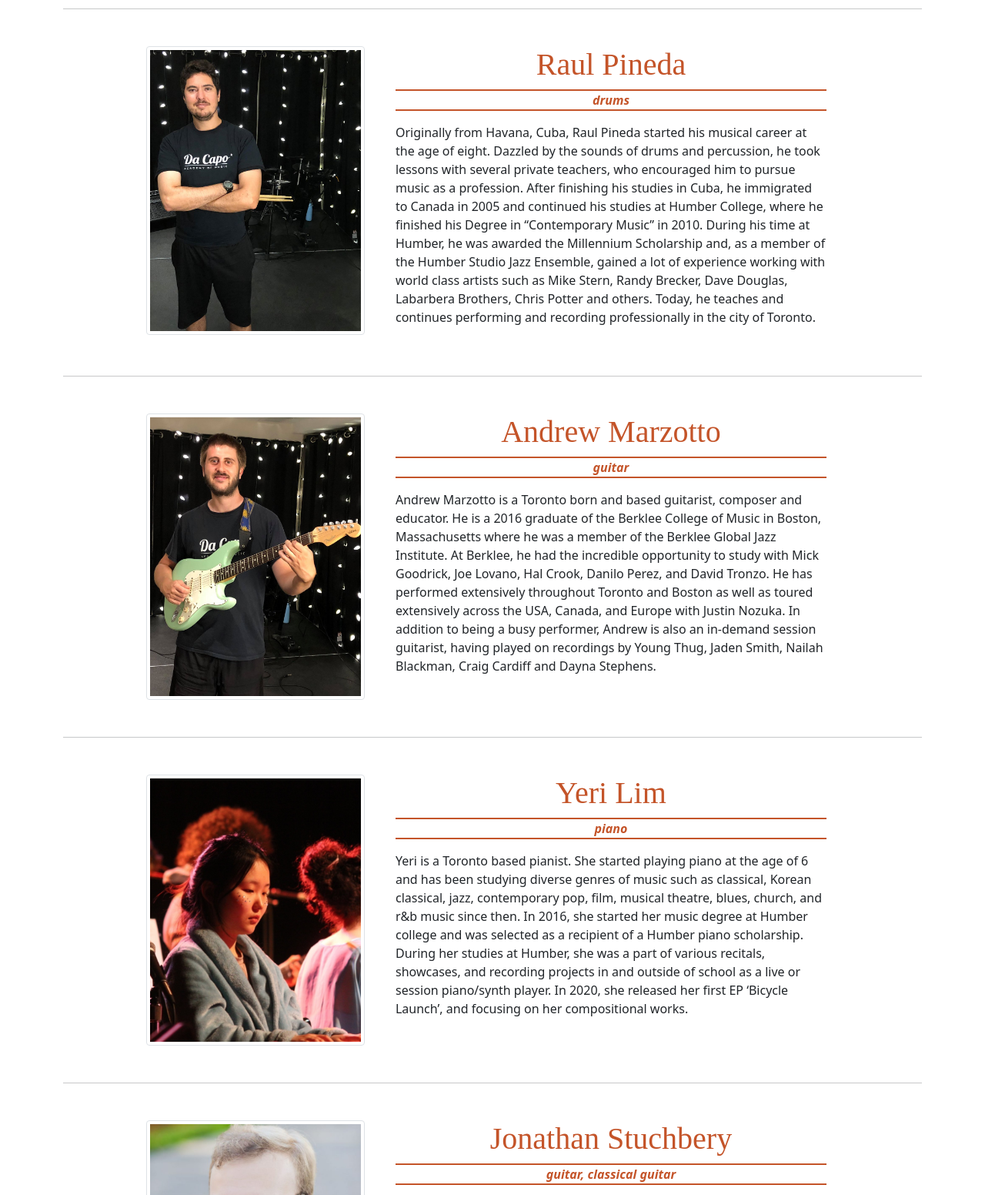
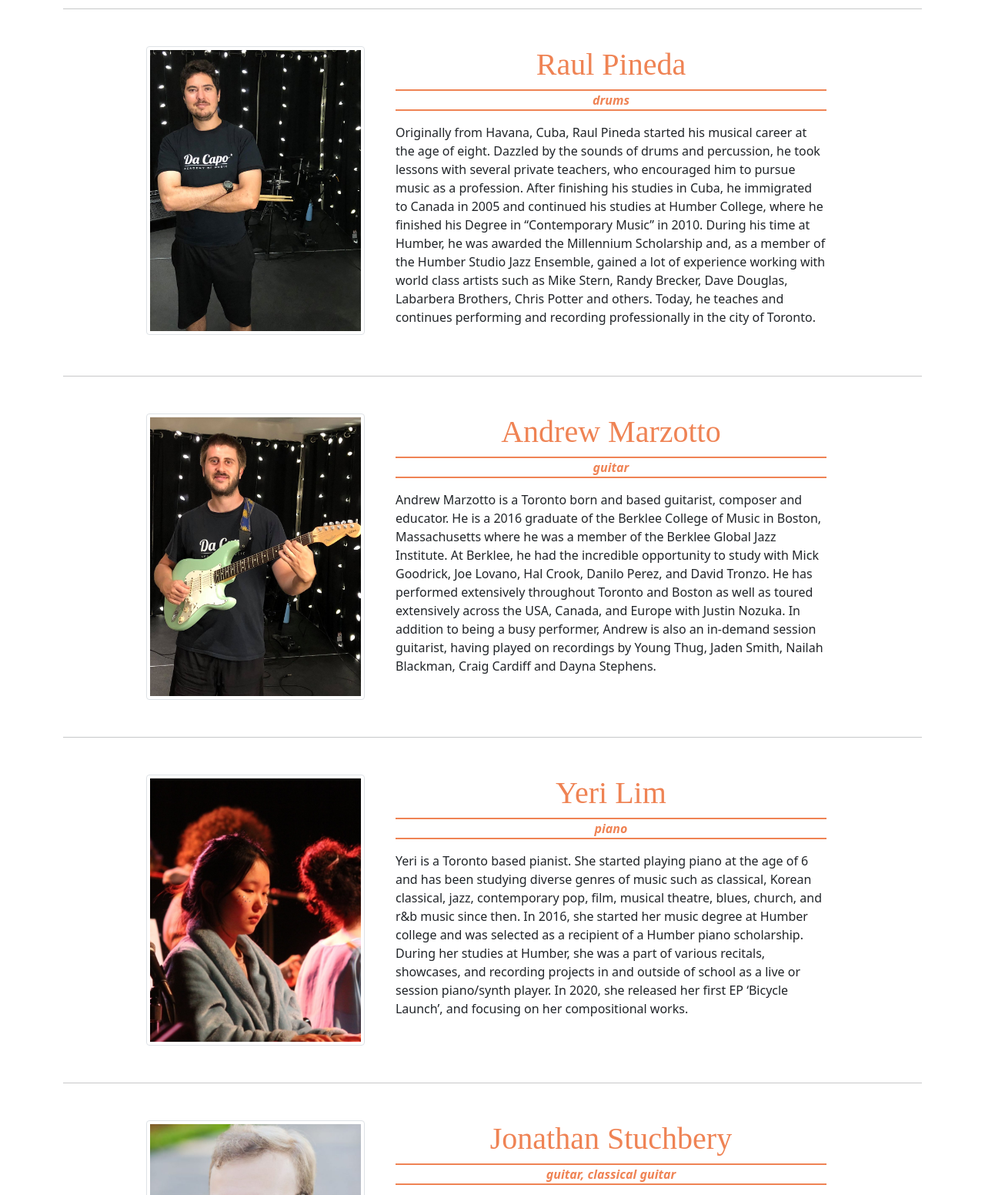
Before and after one commit to tbabyuk/music-school-bootstrap, a website: page teachers.html in a window 1280 px wide. Shown: the part 613-2165 px from the top of the page at 77% size. Drawn offline with nearby package versions, Linux system fonts and the light colour scheme; a web font is replaced by a local one.

Commit message:
updated colors on teachers.html to orange

```diff
--- a/css/style.css
+++ b/css/style.css
@@ -114,10 +114,9 @@ font-weight: bold;
 }
 
 .dcam-border {
-    border: 2px solid #c45429;
+    border: 2px solid #ef8354;
     border-left: none;
     border-right: none;
-
 }
 
 ol, ul {
--- a/teachers.html
+++ b/teachers.html
@@ -207,8 +207,8 @@
               </div>
               <div class="col-md-8">
                 <div class="card-body pt-md-0">
-                  <h5 class="card-title ovo display-6 dcam-text-red text-center">Raul Pineda</h5>
-                  <p class="dcam-border text-center dcam-text-red"><strong><i>drums</i></strong></p>
+                  <h5 class="card-title ovo display-6 dcam-text-orange text-center">Raul Pineda</h5>
+                  <p class="dcam-border text-center dcam-text-orange"><strong><i>drums</i></strong></p>
                   <p class="card-text">Originally from Havana, Cuba, Raul Pineda started his musical career at the age of eight. Dazzled by the sounds of drums and percussion, he took lessons with several private teachers, who encouraged him to pursue music as a profession. After finishing his studies in Cuba, he immigrated to Canada in 2005 and continued his studies at Humber College, where he finished his Degree in “Contemporary Music” in 2010. During his time at Humber, he was awarded the Millennium Scholarship and, as a member of the Humber Studio Jazz Ensemble, gained a lot of experience working with world class artists such as Mike Stern, Randy Brecker, Dave Douglas, Labarbera Brothers, Chris Potter and others. Today, he teaches and continues performing and recording professionally in the city of Toronto.</p>
                 </div>
               </div>
@@ -224,8 +224,8 @@
               </div>
               <div class="col-md-8">
                 <div class="card-body pt-md-0">
-                  <h5 class="card-title ovo display-6 dcam-text-red text-center">Andrew Marzotto</h5>
-                  <p class="dcam-border text-center dcam-text-red"><strong><i>guitar</i></strong></p>
+                  <h5 class="card-title ovo display-6 dcam-text-orange text-center">Andrew Marzotto</h5>
+                  <p class="dcam-border text-center dcam-text-orange"><strong><i>guitar</i></strong></p>
                   <p class="card-text">Andrew Marzotto is a Toronto born and based guitarist, composer and educator. He is a 2016 graduate of the Berklee College of Music in Boston, Massachusetts where he was a member of the Berklee Global Jazz Institute. At Berklee, he had the incredible opportunity to study with Mick Goodrick, Joe Lovano, Hal Crook, Danilo Perez, and David Tronzo. He has performed extensively throughout Toronto and Boston as well as toured extensively across the USA, Canada, and Europe with Justin Nozuka. In addition to being a busy performer, Andrew is also an in-demand session guitarist, having played on recordings by Young Thug, Jaden Smith, Nailah Blackman, Craig Cardiff and Dayna Stephens.</p>
                 </div>
               </div>
@@ -241,8 +241,8 @@
               </div>
               <div class="col-md-8">
                 <div class="card-body pt-md-0">
-                  <h5 class="card-title ovo display-6 dcam-text-red text-center">Yeri Lim</h5>
-                  <p class="dcam-border text-center dcam-text-red"><strong><i>piano</i></strong></p>
+                  <h5 class="card-title ovo display-6 dcam-text-orange text-center">Yeri Lim</h5>
+                  <p class="dcam-border text-center dcam-text-orange"><strong><i>piano</i></strong></p>
                   <p class="card-text">Yeri is a Toronto based pianist. She started playing piano at the age of 6 and has been studying diverse genres of music such as classical, Korean classical, jazz, contemporary pop, film, musical theatre, blues, church, and r&b music since then. In 2016, she started her music degree at Humber college and was selected as a recipient of a Humber piano scholarship. During her studies at Humber, she was a part of various recitals, showcases, and recording projects in and outside of school as a live or session piano/synth player. In 2020, she released her first EP ‘Bicycle Launch’, and focusing on her compositional works.</p>
                 </div>
               </div>
@@ -258,8 +258,8 @@
               </div>
               <div class="col-md-8">
                 <div class="card-body pt-md-0">
-                  <h5 class="card-title ovo display-6 dcam-text-red text-center">Jonathan Stuchbery</h5>
-                  <p class="dcam-border text-center dcam-text-red"><strong><i>guitar, classical guitar</i></strong></p>
+                  <h5 class="card-title ovo display-6 dcam-text-orange text-center">Jonathan Stuchbery</h5>
+                  <p class="dcam-border text-center dcam-text-orange"><strong><i>guitar, classical guitar</i></strong></p>
                   <p class="card-text">Jonathan Stuchbery is a classical guitarist and a specialist in lutes and historical guitars. As an educator, he encourages students to explore their musical interests while laying strong technical foundations and helping students approach their instruments and music with ease. Jonathan is experienced as a guitar (all styles) and lute teacher, as well as a repertoire coach for vocalists and instrumentalists working on baroque and renaissance music. He is busy as a performer at home and abroad where he is active with multiple ensembles and festivals. Jonathan holds a Master’s in Historical Performance from the Escola Superior de Música de Catalunya in Barcelona. He was also recognized for outstanding achievement in lute at McGill’s Schulich School of Music, receiving his B.Mus. in guitar and lute under teachers Jérôme Ducharme and Sylvain Bergeron.</p>
                 </div>
               </div>
@@ -275,8 +275,8 @@
               </div>
               <div class="col-md-8">
                 <div class="card-body pt-md-0">
-                  <h5 class="card-title ovo display-6 dcam-text-red text-center">Oksana Skira</h5>
-                  <p class="dcam-border text-center dcam-text-red"><strong><i>co-founder, piano</i></strong></p>
+                  <h5 class="card-title ovo display-6 dcam-text-orange text-center">Oksana Skira</h5>
+                  <p class="dcam-border text-center dcam-text-orange"><strong><i>co-founder, piano</i></strong></p>
                   <p class="card-text">Oksana Skira is a professional pianist, accompanist, performer, teacher, and a recording artist. She began her music education at Barvinsky State Music College of Drohobych (Drohobych, Ukraine), going on to receive a Masters in Piano Performance from Mykola Lysenko Lviv National Music Academy (Lviv, Ukraine). While studying in Drohobych, she won 2nd place in the Western Ukraine Musical Competition. Oksana has recorded and released three independent CDs and continues to be active as a performer, accompanist, and teacher in Toronto and the GTA. At DCAM, Oksana teaches beginner to advanced piano.</p>
                 </div>
               </div>
@@ -292,8 +292,8 @@
               </div>
               <div class="col-md-8">
                 <div class="card-body pt-md-0">
-                  <h5 class="card-title ovo display-6 dcam-text-red text-center">Terry Babyuk</h5>
-                  <p class="dcam-border text-center dcam-text-red"><strong><i>co-founder, managing director, piano, theory</i></strong></p>
+                  <h5 class="card-title ovo display-6 dcam-text-orange text-center">Terry Babyuk</h5>
+                  <p class="dcam-border text-center dcam-text-orange"><strong><i>co-founder, managing director, piano, theory</i></strong></p>
                   <p class="card-text">Taras (Terry) Babyuk started his musical journey with accordion lessons at the age of seven. In his teens, he began piano lessons and soon decided to dedicate himself fully to this instrument. Terry holds Level 9 RCM Certificate in piano and has taught beginner to intermediate piano and beginner to advanced music theory for many years (a self-described music theory nerd!). In addition to his fondness for Classical and Romantic-era music, he also loves film music and enjoys composing original piano music in his spare time. Aside from his teaching duties at DCAM, he is also its co-founder and Managing Director.</p>
                 </div>
               </div>
```
